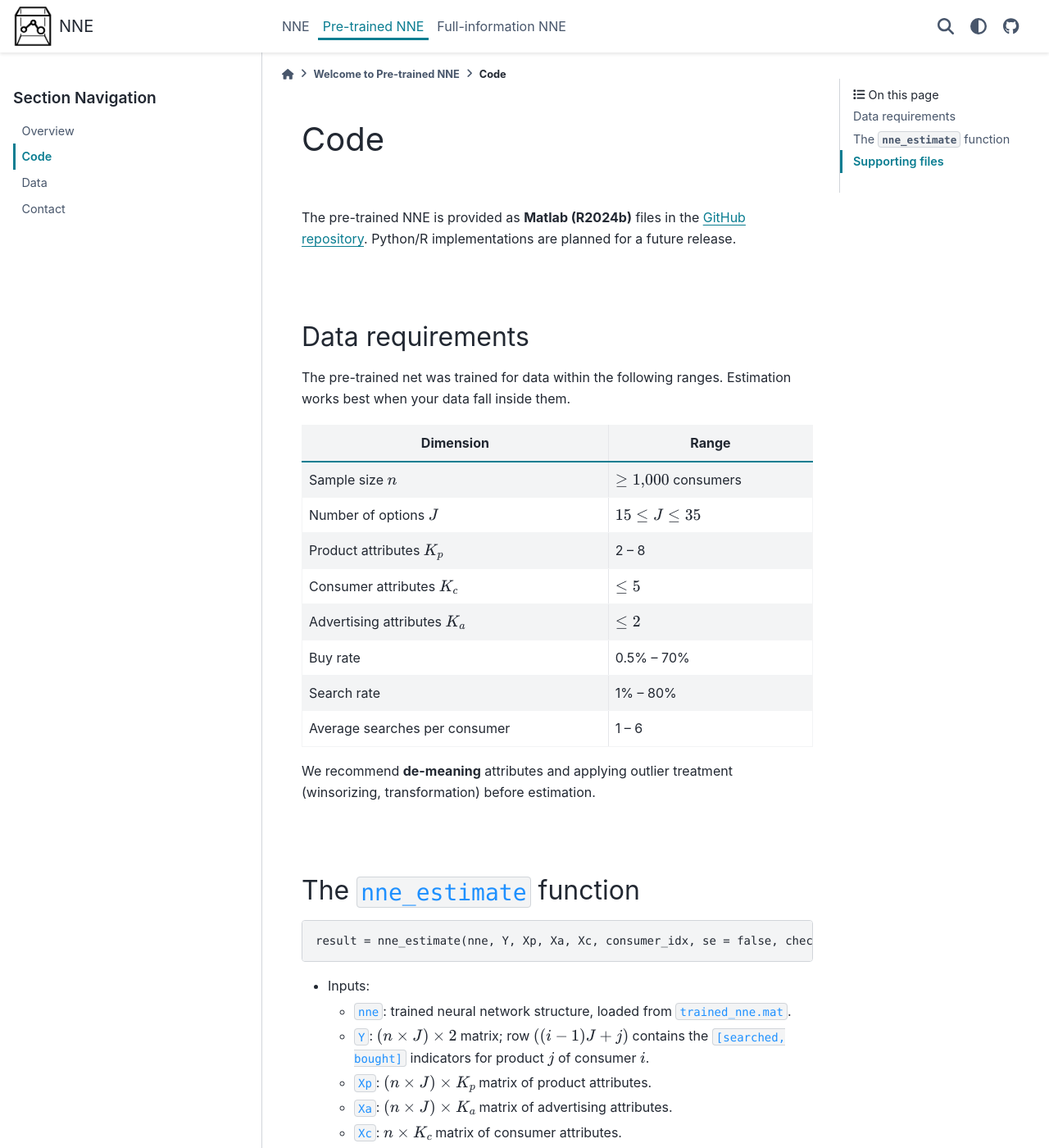
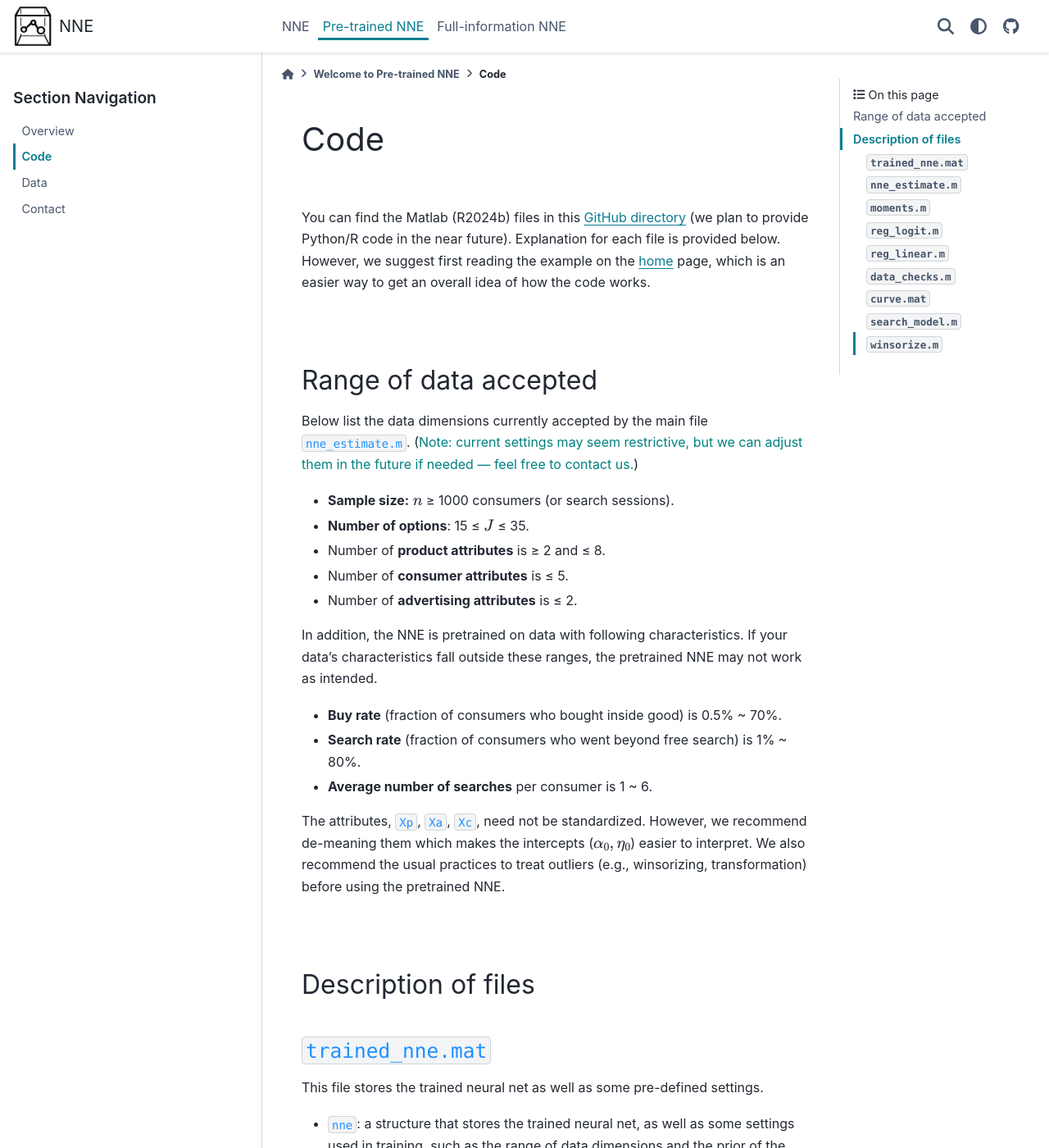
Before and after one commit to nnehome/nnehome.github.io, a Sphinx documentation site: the page built from docs/source/pnne/code.rst, in a window 1280 px wide and 1400 px high. Shown: the whole window at 82% size. Built offline with Sphinx 7.4.7 and the PyData theme 0.15.4, drawn with Linux system fonts in a browser that asks for light colours; some of the changed text lies outside the part shown.

Commit message:
Rebuild Pre-trained NNE Code, Data, and Contact pages from live source
- Code: verbatim content from pnnehome (data-dimension ranges with the inline
  teal note, full file-by-file descriptions incl. nne_estimate.m signature,
  reference-only files note); bold key terms in the range bullets.
- Data: four sample datasets (Expedia x2, Trivago desktop/mobile) with correct
  descriptions and links; arXiv link on the Pretraining citation; normalized
  header underlines.
- Contact: drop the redundant lead-in sentence.

Co-Authored-By: Claude Opus 4.8 <noreply@anthropic.com>

```diff
--- a/docs/source/pnne/code.rst
+++ b/docs/source/pnne/code.rst
@@ -7,96 +7,147 @@ Code
 
 |
 
-The pre-trained NNE is provided as **Matlab (R2024b)** files in the
-`GitHub repository <https://github.com/nnehome>`_. Python/R implementations are planned for a future
-release.
+You can find the Matlab (R2024b) files in this
+`GitHub directory <https://github.com/pnnehome/code_matlab>`__ (we plan to provide Python/R code in
+the near future). Explanation for each file is provided below. However, we suggest first reading the
+example on the :ref:`home <pnne>` page, which is an easier way to get an overall idea of how the code
+works.
 
 |
 
-Data requirements
------------------
+Range of data accepted
+-----------------------
 
-The pre-trained net was trained for data within the following ranges. Estimation works best when your
-data fall inside them.
+.. raw:: html
 
-.. list-table::
-   :widths: 60 40
-   :header-rows: 1
-   :class: table-header-centered
+   <p>Below list the data dimensions currently accepted by the main file <code class="docutils literal notranslate"><span class="pre">nne_estimate.m</span></code>. (<span class="note-text">Note: current settings may seem restrictive, but we can adjust them in the future if needed &mdash; feel free to contact us.</span>)</p>
 
-   * - Dimension
-     - Range
-   * - Sample size :math:`n`
-     - :math:`\geq 1{,}000` consumers
-   * - Number of options :math:`J`
-     - :math:`15 \leq J \leq 35`
-   * - Product attributes :math:`K_p`
-     - 2 – 8
-   * - Consumer attributes :math:`K_c`
-     - :math:`\leq 5`
-   * - Advertising attributes :math:`K_a`
-     - :math:`\leq 2`
-   * - Buy rate
-     - 0.5% – 70%
-   * - Search rate
-     - 1% – 80%
-   * - Average searches per consumer
-     - 1 – 6
+* **Sample size:** :math:`n` ≥ 1000 consumers (or search sessions).
 
-We recommend **de-meaning** attributes and applying outlier treatment (winsorizing, transformation)
-before estimation.
+* **Number of options**: 15 ≤ :math:`J` ≤ 35.
+
+* Number of **product attributes** is ≥ 2 and ≤ 8.
+
+* Number of **consumer attributes** is ≤ 5.
+
+* Number of **advertising attributes** is ≤ 2.
+
+In addition, the NNE is pretrained on data with following characteristics. If your data's
+characteristics fall outside these ranges, the pretrained NNE may not work as intended.
+
+* **Buy rate** (fraction of consumers who bought inside good) is 0.5% ~ 70%.
+
+* **Search rate** (fraction of consumers who went beyond free search) is 1% ~ 80%.
+
+* **Average number of searches** per consumer is 1 ~ 6.
+
+The attributes, ``Xp``, ``Xa``, ``Xc``, need not be standardized. However, we recommend de-meaning
+them which makes the intercepts (:math:`\alpha_0, \eta_0`) easier to interpret. We also recommend the
+usual practices to treat outliers (e.g., winsorizing, transformation) before using the pretrained NNE.
 
 |
 
-The ``nne_estimate`` function
------------------------------
+Description of files
+--------------------
+
+``trained_nne.mat``
+~~~~~~~~~~~~~~~~~~~~
+
+This file stores the trained neural net as well as some pre-defined settings.
+
+* ``nne``: a structure that stores the trained neural net, as well as some settings used in training, such as the range of data dimensions and the prior of the search model parameter.
+
+``nne_estimate.m``
+~~~~~~~~~~~~~~~~~~
+
+This is the main function that applies the pretrained NNE to your data.
 
 .. code-block:: console
 
    result = nne_estimate(nne, Y, Xp, Xa, Xc, consumer_idx, se = false, checks = true)
 
-* Inputs:
+Inputs:
 
-  * ``nne``: trained neural network structure, loaded from ``trained_nne.mat``.
-  * ``Y``: :math:`(n \times J) \times 2` matrix; row :math:`((i-1)J+j)` contains the ``[searched, bought]`` indicators for product :math:`j` of consumer :math:`i`.
-  * ``Xp``: :math:`(n \times J) \times K_p` matrix of product attributes.
-  * ``Xa``: :math:`(n \times J) \times K_a` matrix of advertising attributes.
-  * ``Xc``: :math:`n \times K_c` matrix of consumer attributes.
-  * ``consumer_idx``: column vector mapping each row to consumer :math:`i`.
-  * ``se``: boolean; set ``true`` for bootstrap standard errors (50 resamples, parallel-computing capable).
-  * ``checks``: boolean; set ``false`` to skip the data sanity checks.
+* ``nne``: already described above, from ``trained_nne.mat``.
 
-* Output:
+* ``Y``: :math:`nJ` by 2 matrix. The :math:`((i-1)J+j)`-th row corresponds to product :math:`j` for consumer :math:`i`. The first value indicates if :math:`j` is searched, and the second value indicates if :math:`j` is bought.
 
-  * ``result``: a table of parameter estimates (and bootstrap standard errors, if ``se = true``).
+* ``Xp``: a matrix with :math:`nJ` rows. The :math:`((i-1)J+j)`-th row stores the product attributes of product :math:`j` for consumer :math:`i`.
 
-See the :ref:`Data <pnne_data>` page for how to construct these arrays.
+* ``Xa``: a matrix with :math:`nJ` rows. The :math:`((i-1)J+j)`-th row stores the advertising attributes of product :math:`j` for consumer :math:`i`.
 
-|
+* ``Xc``: a matrix with :math:`n` rows. The :math:`i`-th row stores the consumer attributes of consumer :math:`i`.
 
-Supporting files
------------------
+* ``consumer_idx``: a column vector with :math:`nJ` values. The :math:`((i-1)J+j)`-th value equals :math:`i`.
 
-.. list-table::
-   :widths: 30 70
-   :header-rows: 1
-   :class: table-header-centered
+* ``se = false``: optional input. Set it to "true" to calculate bootstrap standard errors.
 
-   * - File
-     - Purpose
-   * - ``trained_nne.mat``
-     - The pre-trained neural network and its settings.
-   * - ``moments.m``
-     - Computes summary statistics and regression coefficients.
-   * - ``reg_logit.m``
-     - Ridge logit / multinomial-logit regression.
-   * - ``reg_linear.m``
-     - Ridge linear regression.
-   * - ``data_checks.m``
-     - Validates data integrity.
-   * - ``curve.mat``
-     - Lookup table for the search-cost / reservation-utility relationship.
-   * - ``search_model.m``
-     - Reference implementation of the sequential search model.
-   * - ``winsorize.m``
-     - Applies 0.5–99.5 percentile winsorization.
+* ``checks = true``: optional input. Set it to "false" to omit all sanity checks.
+
+Output:
+
+* ``result``: a table showing parameter estimate and bootstrap standard errors (if selected).
+
+``moments.m``
+~~~~~~~~~~~~~
+
+This function is used by ``nne_estimate.m``. It computes data moments. The moments include summary
+statistics as well as coefficients of reduced-form regressions. These data moments are fed into the
+neural net as inputs.
+
+``reg_logit.m``
+~~~~~~~~~~~~~~~
+
+This function is used by ``moments.m``. It performs ridge logit or multinomial-logit regressions. It
+runs faster than Matlab built-in regressions. The speedup is helpful for pretraining but less
+important when applying the pretrained NNE. Nevertheless, we make use of it in both pretraining and
+applications.
+
+``reg_linear.m``
+~~~~~~~~~~~~~~~~
+
+This function is used by ``moments.m``. It performs ridge linear regression.
+
+``data_checks.m``
+~~~~~~~~~~~~~~~~~
+
+This function is used by ``nne_estimate.m`` to run some basic sanity checks on data. For example, did
+every consumer buy at most one option; did every consumer conduct the free search?
+
+.. raw:: html
+
+   <p>(<span class="note-text">Note: The following files are not required to apply the pretrained NNE. They are provided for reference purposes.</span>)</p>
+
+``curve.mat``
+~~~~~~~~~~~~~
+
+This file stores a lookup table for the relation between search cost and reservation utility. This
+relation is useful for computing the optimal consumer choices in the sequential search model.
+
+``search_model.m``
+~~~~~~~~~~~~~~~~~~
+
+This function codes the search model. The function is used in pretraining but not in application. We
+provide it for reference purpose. It is also useful if you want to conduct Monte Carlo experiments.
+
+.. code-block:: console
+
+   Y = search_model(par, curve, Xp, Xa, Xc, consumer_idx)
+
+Inputs:
+
+* ``par``: vector of the parameter value for the search model.
+
+* ``curve``: a lookup table as described above, from ``curve.mat``.
+
+* ``Xp``, ``Xa``, ``Xc``, and ``consumer_idx``: data as described before.
+
+Outputs:
+
+* ``Y``: a matrix with the simulated search and purchase choices, formatted as described before.
+
+``winsorize.m``
+~~~~~~~~~~~~~~~
+
+This function winsorizes data at 0.5 and 99.5 percentiles. We suggest applying it to your data before
+applying the pretrained NNE. For example, ``Xp = winsorize(Xp)``.
--- a/docs/source/pnne/contact.rst
+++ b/docs/source/pnne/contact.rst
@@ -7,8 +7,6 @@ Contact
 
 |
 
-For questions about the neural net estimators on this site, please contact the authors:
-
 .. list-table::
    :widths: 30 70
    :header-rows: 0
```
Also changed, not shown: docs/source/pnne/data.rst (+25 -52 lines).
